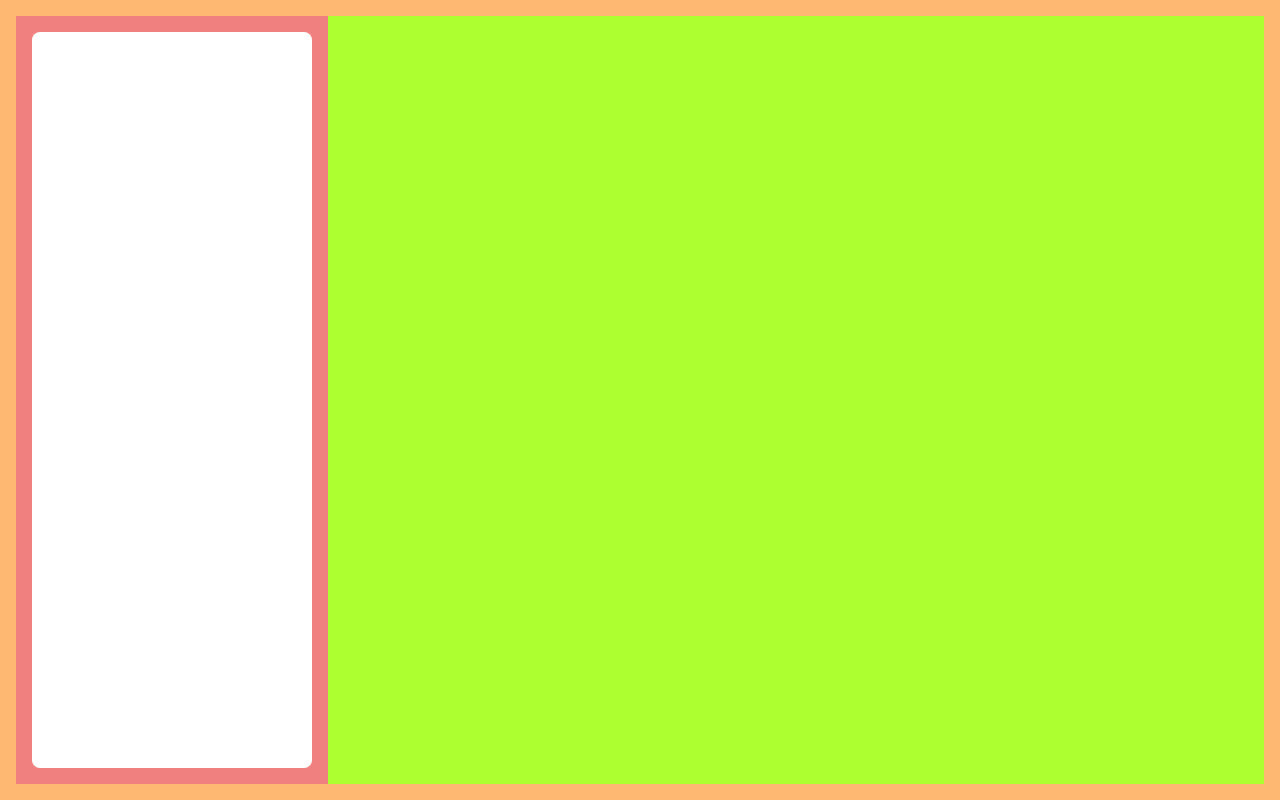
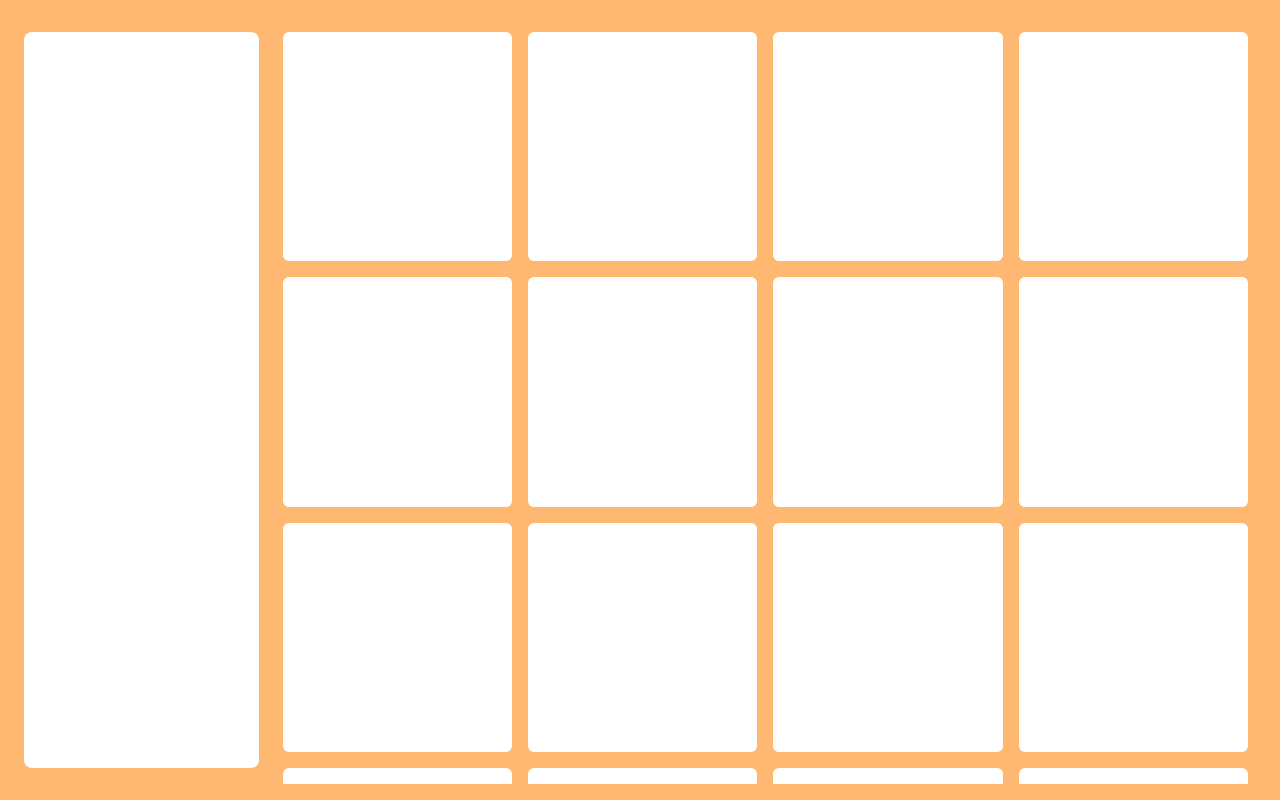
Before and after one commit to AleDiBernardo/travel-app-front, a Vue app: page / in a window 1280 px wide. Built offline with nearby package versions, Linux system fonts and the light colour scheme.

Commit message:
feat: sidebar and cards layput done

```diff
--- /dev/null
+++ b/src/components/AppCard.vue
@@ -0,0 +1,19 @@
+<template>
+  <div class="card border border-0">
+  <div class="card-body">
+    <div class="img-container"></div>
+  </div>
+</div>
+</template>
+
+<script>
+export default {
+
+}
+</script>
+
+<style lang="scss" scoped>
+    .card{
+        aspect-ratio: 1;
+    }
+</style>
--- a/src/components/Results.vue
+++ b/src/components/Results.vue
@@ -1,18 +1,76 @@
 <template>
-    <div class="ms-container p-3"></div>
+
+        <div class="container-fluid p-3">
+            <div class="row row-cols-lg-4 row-cols-md-3 row-cols-2 g-3">
+                <div class="col">
+                    <AppCard/>
+                </div>
+                <div class="col">
+                    <AppCard/>
+                </div>
+                <div class="col">
+                    <AppCard/>
+                </div>
+                <div class="col">
+                    <AppCard/>
+                </div>
+                <div class="col">
+                    <AppCard/>
+                </div>
+                <div class="col">
+                    <AppCard/>
+                </div>
+                <div class="col">
+                    <AppCard/>
+                </div>
+                <div class="col">
+                    <AppCard/>
+                </div>
+                <div class="col">
+                    <AppCard/>
+                </div>
+                <div class="col">
+                    <AppCard/>
+                </div>
+                <div class="col">
+                    <AppCard/>
+                </div>
+                <div class="col">
+                    <AppCard/>
+                </div>
+                <div class="col">
+                    <AppCard/>
+                </div>
+                <div class="col">
+                    <AppCard/>
+                </div>
+                <div class="col">
+                    <AppCard/>
+                </div>
+                <div class="col">
+                    <AppCard/>
+                </div>
+            </div>
+        </div>
+
 
 </template>
 
 <script>
+import AppCard from "./AppCard.vue";
+
 export default {
-
+    components:{
+        AppCard
+    }
 }
 </script>
 
 <style lang="scss" scoped>
-.ms-container {
-    background-color: greenyellow;
-    width: 75%;
-    height: 100%;
+.container-fluid {
+    // debug
+    // background-color: greenyellow;
+
+    overflow-y: scroll;
 }
 </style>
--- a/src/components/Sidebar.vue
+++ b/src/components/Sidebar.vue
@@ -1,5 +1,5 @@
 <template>
-  <div class="sidebar p-3">
+  <div class="sidebar py-3 px-2">
     <div class="search h-100 bg-white rounded-3"></div>
   </div>
 </template>
@@ -10,7 +10,8 @@ export default {};
 
 <style lang="scss" scoped>
 .sidebar {
-  background-color: lightcoral;
+  // debug
+  // background-color: lightcoral;
   width: 25%;
   height: 100%;
 
```
Also changed, not shown: src/components/AppSearchBar.vue (added, +13 -0 lines).
